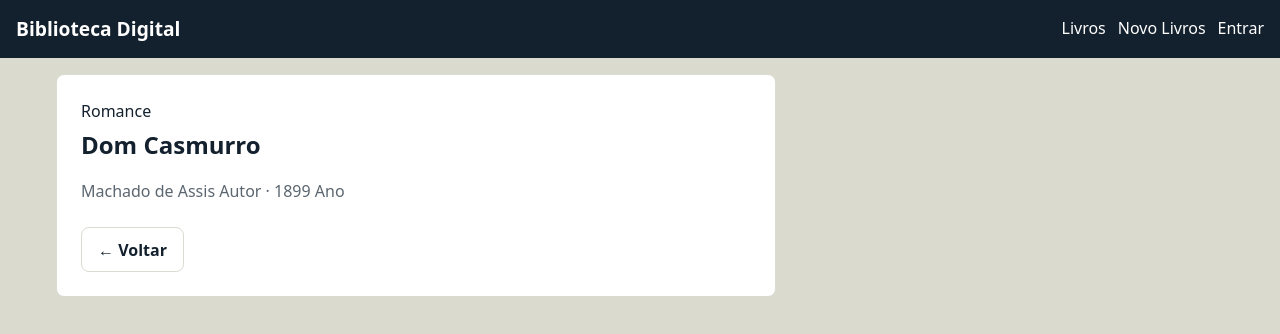
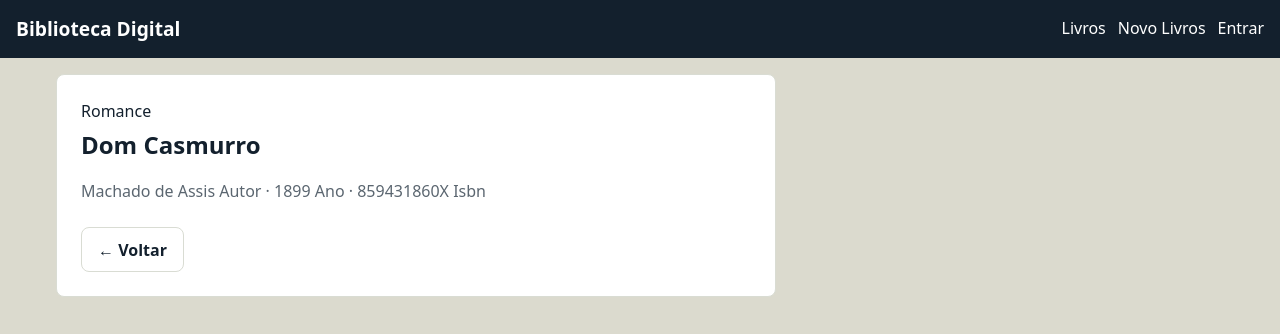
Before and after one commit to joaopaulo827/ProjetoBiblioteca, a Next.js app in the folder frontend/: page /livros/1 in a window 1280 px wide. Shown: the top 334 px of the page. Built offline with nearby package versions, Linux system fonts and the light colour scheme.

Commit message:
"Adição no livros[id]pages"

```diff
--- a/frontend/app/livros/[id]/page.js
+++ b/frontend/app/livros/[id]/page.js
@@ -39,8 +39,8 @@ export default function DetalheLivro() {
       <h1>{livro.titulo}</h1>
       <p className={styles.info}>
         {livro.autor} Autor · {livro.ano} Ano
+        · {livro.isbn} Isbn
       </p>
-      <p>{livro.disponivel}</p>
 
       <div className={styles.acoes}>
         <Botao variante="secundario" type="button" onClick={() => router.back()}>
```
